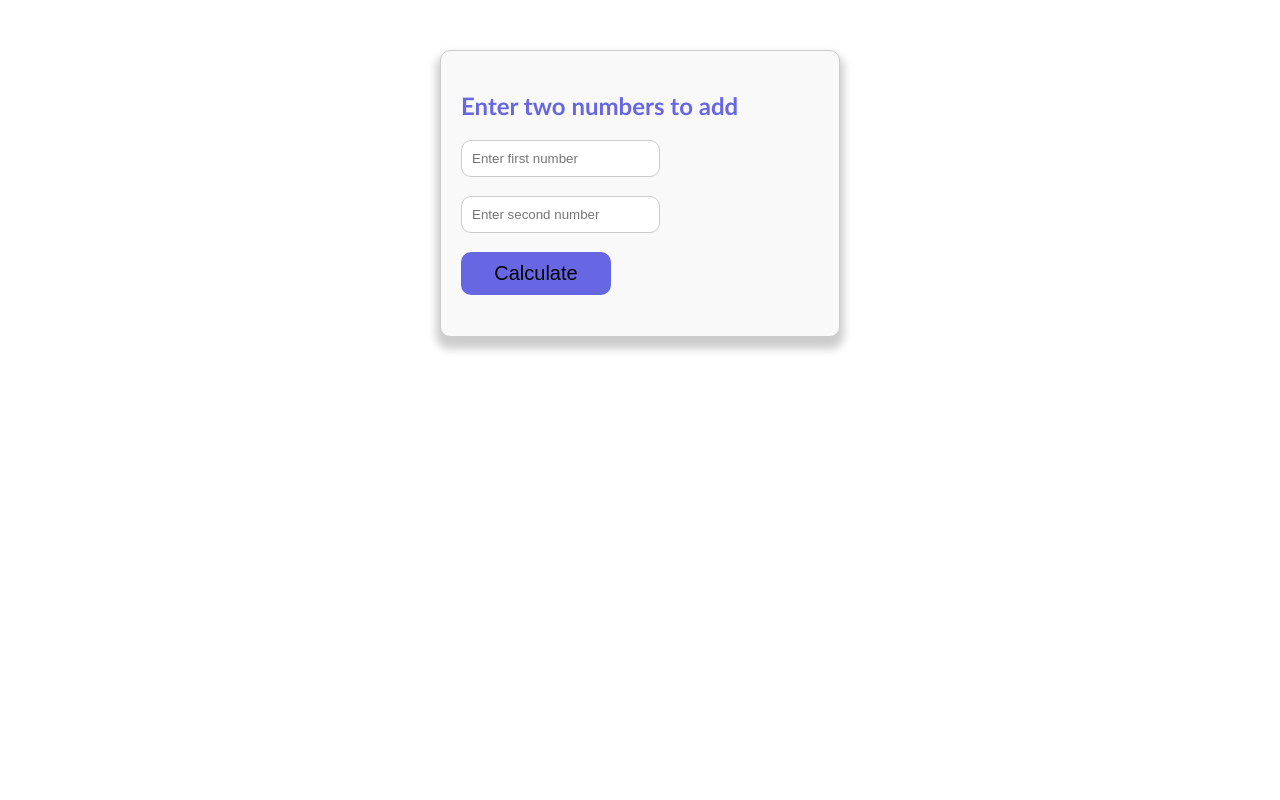
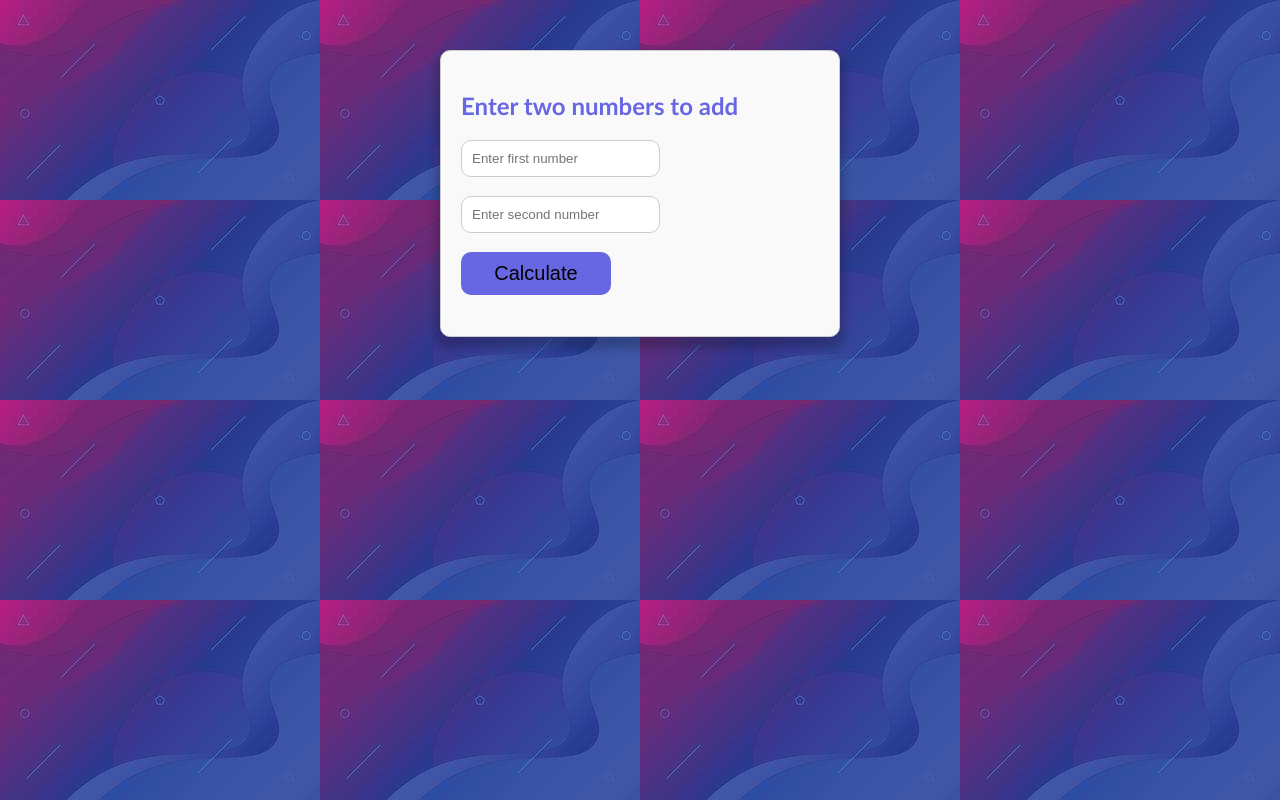
Before and after one commit to Vikashsigh24/Cognifyz-add-two-numbers, a plain HTML site: page index.html in a window 1280 px wide. Drawn offline with Linux system fonts and the light colour scheme.

Commit message:
Update style.css

```diff
--- a/style.css
+++ b/style.css
@@ -1,5 +1,5 @@
 body {
-    background-image: url(background.jpg);
+    background-image: url(img/background.jpg);
     background-repeat: repeat;
     font-family: 'Trebuchet MS', 'Lucida Sans Unicode', 'Lucida Grande', 'Lucida Sans', Arial, sans-serif;
 
```
